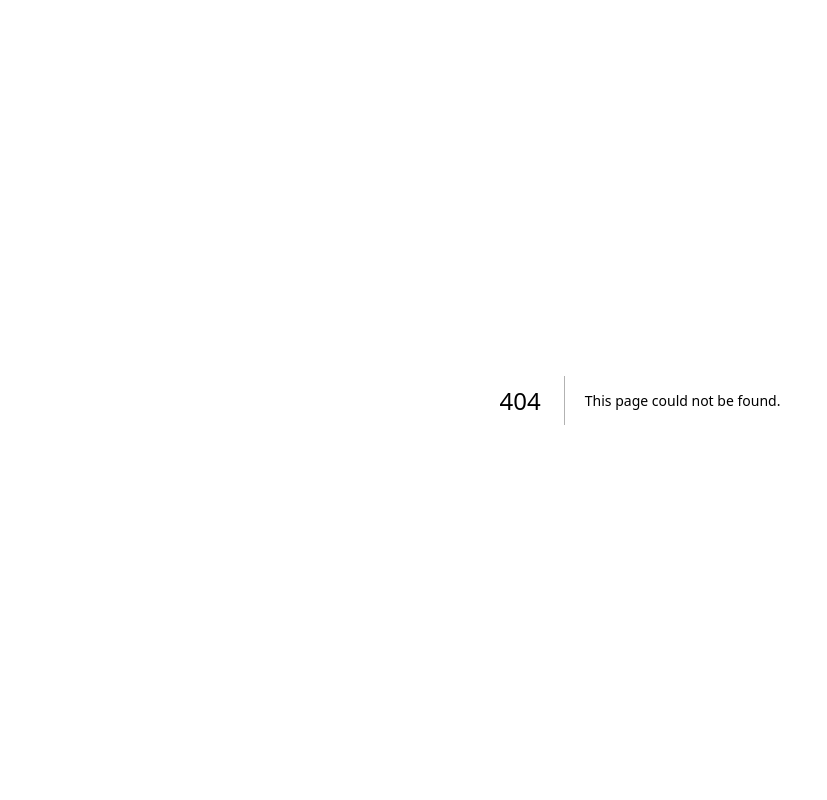
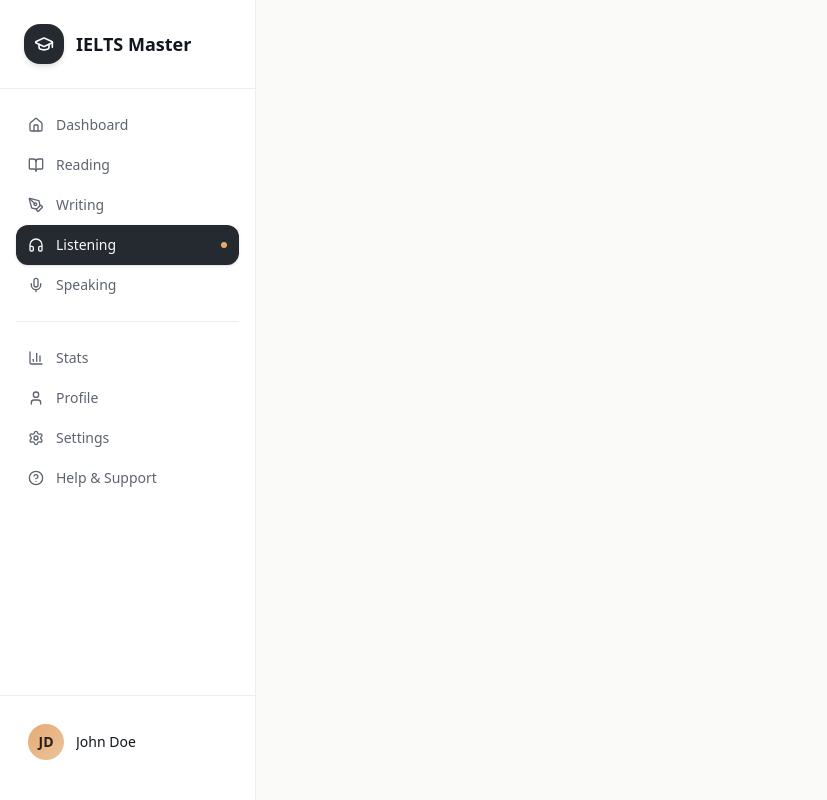
Before and after one commit to shamiunshadid/crimson-watch, a Next.js app in the folder frontend/: page /dashboard/listening in a window 1280 px wide. Before the commit this address had no page. Shown: the whole page, without its empty margins (0-827 px from the left). Built offline with nearby package versions, Linux system fonts and the light colour scheme.

Commit message:
listening page, didn't created the ui, but just created the basic structure.

```diff
--- /dev/null
+++ b/frontend/src/app/dashboard/listening/page.tsx
@@ -0,0 +1,23 @@
+import React from "react";
+import { Sidebar } from "../_components/Sidebar";
+import { cn } from "@/lib/utils";
+
+const ListeningPage = () => {
+  return (
+    <div>
+      <Sidebar />
+
+      <div
+        className={cn(
+          "transition-all duration-300 min-h-screen",
+          "ml-64", // Sidebar width
+        )}
+      >
+
+
+      </div>
+    </div>
+  );
+};
+
+export default ListeningPage;
```
